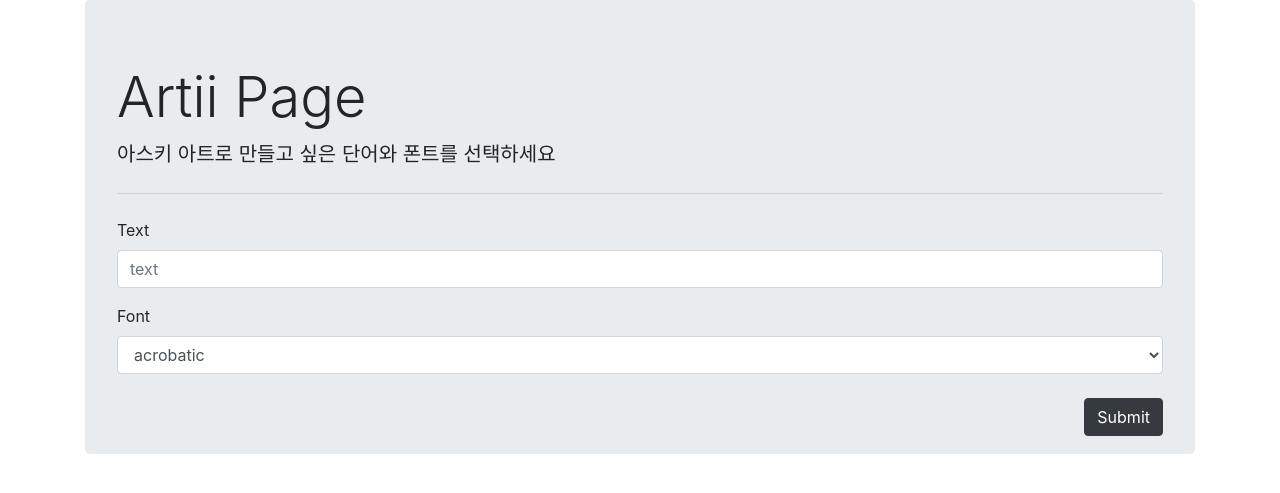
After one commit to EHwooKim/first-django-project, a Django app: page /services/artii/ in a window 1280 px wide. The commit adds this page. Shown: the top 493 px of the page. Run offline with Django 3.2, Linux system fonts and the light colour scheme; some libraries are stand-ins or nearby versions.

Commit message:
190813 | 복습

```diff
--- a/first_django/templates/base.html
+++ b/first_django/templates/base.html
@@ -5,10 +5,17 @@
   <meta name="viewport" content="width=device-width, initial-scale=1.0">
   <meta http-equiv="X-UA-Compatible" content="ie=edge">
   <title>Django servieces</title>
+  <link rel="stylesheet" href="https://stackpath.bootstrapcdn.com/bootstrap/4.3.1/css/bootstrap.min.css" integrity="sha384-ggOyR0iXCbMQv3Xipma34MD+dH/1fQ784/j6cY/iJTQUOhcWr7x9JvoRxT2MZw1T" crossorigin="anonymous">
+
   {% block css %}  {% endblock%}
 </head>
 <body>
   {% block body %}
   {% endblock %}
-</body>
+
+  <script src="https://kit.fontawesome.com/f7a84a7607.js"></script>
+  <script src="https://code.jquery.com/jquery-3.3.1.slim.min.js" integrity="sha384-q8i/X+965DzO0rT7abK41JStQIAqVgRVzpbzo5smXKp4YfRvH+8abtTE1Pi6jizo" crossorigin="anonymous"></script>
+  <script src="https://cdnjs.cloudflare.com/ajax/libs/popper.js/1.14.7/umd/popper.min.js" integrity="sha384-UO2eT0CpHqdSJQ6hJty5KVphtPhzWj9WO1clHTMGa3JDZwrnQq4sF86dIHNDz0W1" crossorigin="anonymous"></script>
+  <script src="https://stackpath.bootstrapcdn.com/bootstrap/4.3.1/js/bootstrap.min.js" integrity="sha384-JjSmVgyd0p3pXB1rRibZUAYoIIy6OrQ6VrjIEaFf/nJGzIxFDsf4x0xIM+B07jRM" crossorigin="anonymous"></script>
+  </body>
 </html>
--- /dev/null
+++ b/services/templates/services/artii.html
@@ -0,0 +1,28 @@
+{% extends 'base.html' %}
+
+{% block body %}
+<div class="container">
+  <div class="jumbotron" style="position: relative">
+    <h1 class="display-4">Artii Page</h1>
+    <p class="lead">아스키 아트로 만들고 싶은 단어와 폰트를 선택하세요</p>
+    <hr class="my-4">
+    <form action="/services/artii_result">
+      <div class="form-group">
+        <label for="Text">Text</label>
+        <input type="text" class="form-control" id="Text" placeholder="text" name="string">
+      </div>
+      <div class="form-group">
+        <label for="font">Font</label>
+        <select class="form-control" id="font" name="font" style="cursor: pointer">
+          <option value="acrobatic">acrobatic</option>
+          <option value="rounded">rounded</option>
+          <option value="alligator">alligator</option>
+          <option value="short">short</option>
+        </select>
+      </div>
+      <button type="submit" class="btn btn-dark mb-2" style="position: absolute; bottom: 10px; right: 32px;">Submit</button>
+    </form>
+  </div>
+</div>
+
+{% endblock %}
--- /dev/null
+++ b/services/templates/services/pull.html
@@ -0,0 +1,4 @@
+{% block body %}
+<h1> Pull Number</h1>
+<h2> Pull 해보니 {{ text }}입니다! </h2>
+{% endblock %}
--- a/services/urls.py
+++ b/services/urls.py
@@ -2,5 +2,9 @@ from django.urls import path
 from . import views
 
 urlpatterns = [
-    path('', views.index)
+    path('', views.index),
+    path('artii/', views.artii),
+    path('artii_result/', views.artii_result),
+    path('push/',views.push),
+    path('pull/',views.pull),
 ]
--- a/services/views.py
+++ b/services/views.py
@@ -1,6 +1,35 @@
+import requests
+
 from django.shortcuts import render
 
 # Create your views here.
 
 def index(request):
     return render(request, 'services/index.html')
+
+
+def artii(request):
+    return render(request, 'services/artii.html')
+
+def artii_result(request):
+    string = request.GET.get('string')
+    font = request.GET.get('font')
+    response = requests.get(f'http://artii.herokuapp.com/make?text={string}&font={font}')
+
+    context = {
+        'string': string,
+        'font': font,
+        'result': response.text
+    }
+    return render(request, 'services/artii_result.html', context)
+
+def push(request):
+    return render(request, 'services/push.html')
+
+
+def pull(request):
+    text = request.GET.get('text')
+    context = {
+        'text':text
+    }
+    return render(request, 'services/pull.html', context)
```
Also changed, not shown: a.py (added, +7 -0 lines), services/templates/services/artii_result.html (added, +15 -0 lines), services/templates/services/index.html (+12 -4 lines), services/templates/services/push.html (added, +8 -0 lines).
